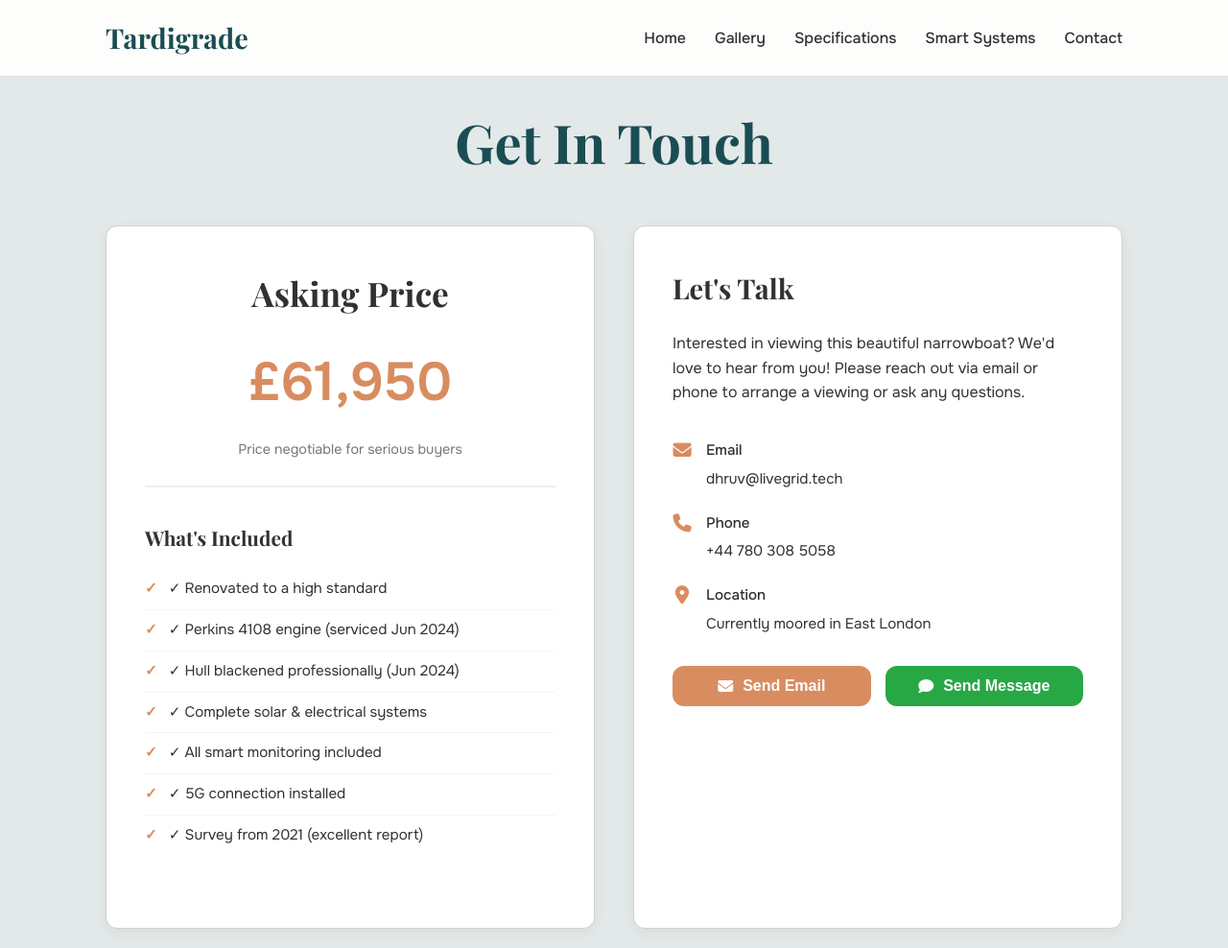
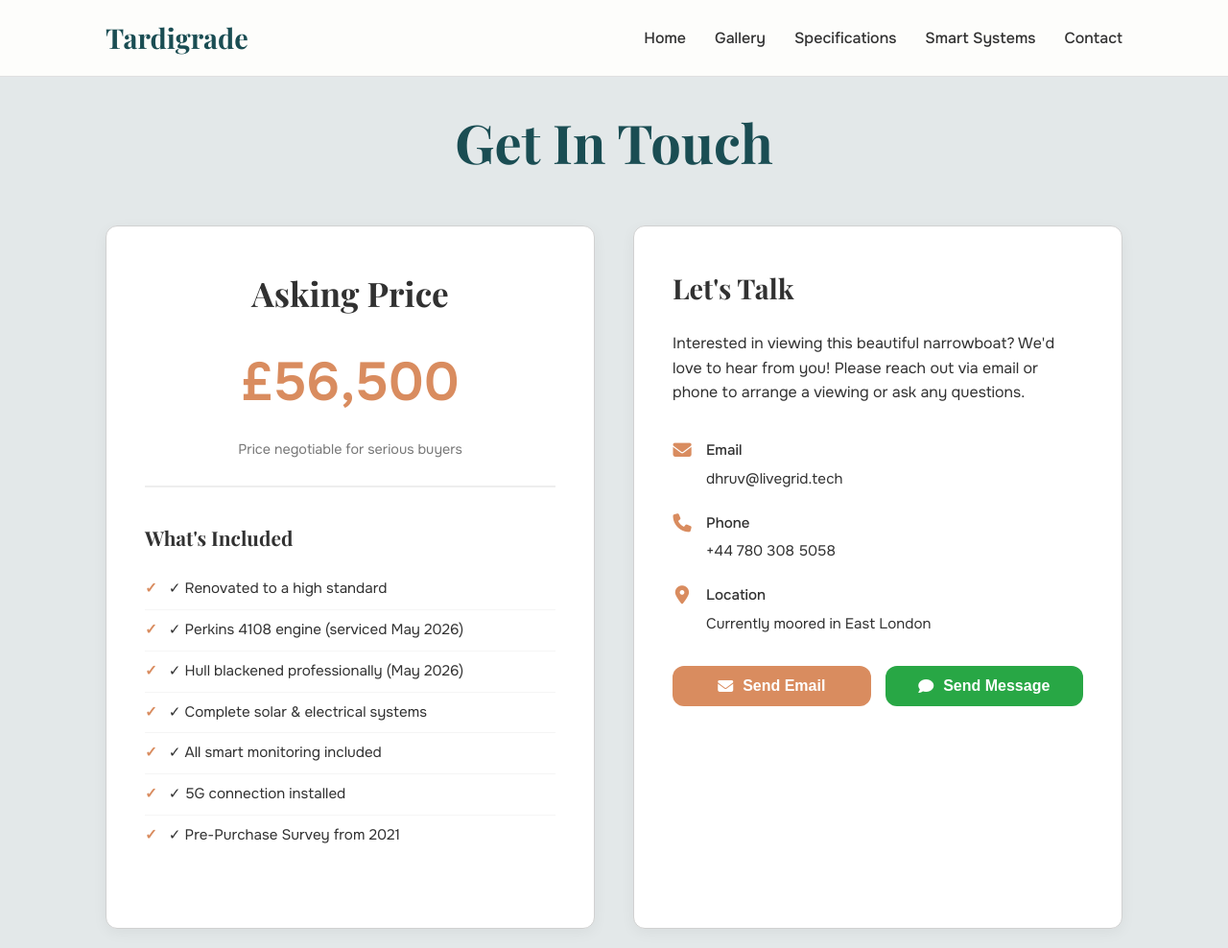
Before and after one commit to tardigradeboat/tardigradeboat.github.io, a plain HTML site: page contact.html in a window 1280 px wide. Shown: the whole page at 96% size. Drawn offline with nearby package versions, Linux system fonts and the light colour scheme.

Commit message:
minor changes

```diff
--- a/contact.html
+++ b/contact.html
@@ -38,7 +38,8 @@
                     <div class="pricing-card-redesigned">
                         <div class="pricing-header">
                             <h2>Asking Price</h2>
-                            <div class="price">£61,950</div>
+                            <div class="price">£56,500</div>
+
                             <p class="price-note">Price negotiable for serious buyers</p>
                         </div>
 
@@ -46,12 +47,12 @@
                             <h3>What's Included</h3>
                             <ul class="included-list">
                                 <li>✓ Renovated to a high standard</li>
-                                <li>✓ Perkins 4108 engine (serviced Jun 2024)</li>
-                                <li>✓ Hull blackened professionally (Jun 2024)</li>
+                                <li>✓ Perkins 4108 engine (serviced May 2026)</li>
+                                <li>✓ Hull blackened professionally (May 2026)</li>
                                 <li>✓ Complete solar & electrical systems</li>
                                 <li>✓ All smart monitoring included</li>
                                 <li>✓ 5G connection installed</li>
-                                <li>✓ Survey from 2021 (excellent report)</li>
+                                <li>✓ Pre-Purchase Survey from 2021</li>
                             </ul>
                         </div>
                     </div>
```
Also changed, not shown: index.html (+20 -5 lines), specifications.html (+1 -1 lines).
